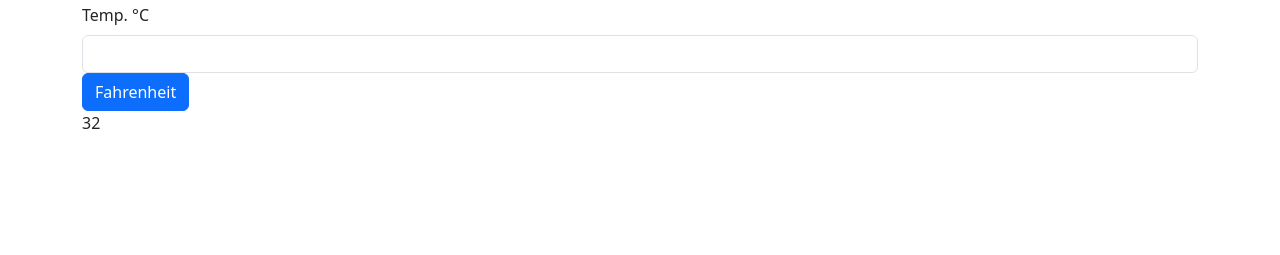
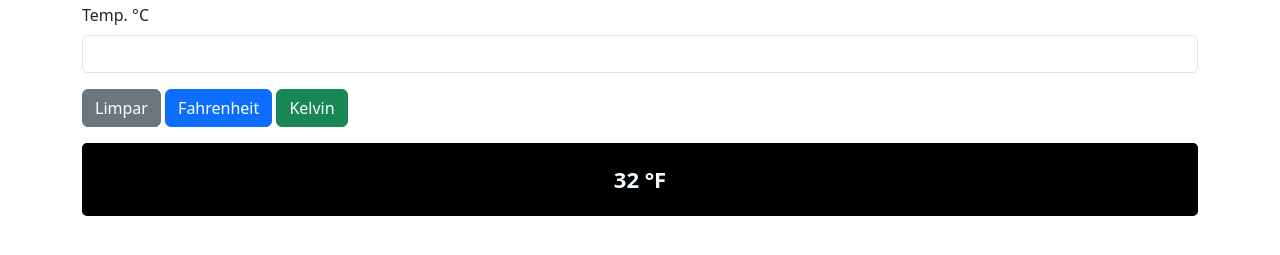
Before and after one commit to DavidWanderley/temp_conversor, a plain HTML site: page index.html in a window 1280 px wide. Both pictures are taken after a click on the button "Fahrenheit". Shown: the part 53-308 px from the top of the page. Drawn offline with nearby package versions, Linux system fonts and the light colour scheme.

Commit message:
adicionando o calculo de kelvin e criando o arquivo css

```diff
--- a/index.html
+++ b/index.html
@@ -10,9 +10,11 @@
       integrity="sha384-4Q6Gf2aSP4eDXB8Miphtr37CMZZQ5oXLH2yaXMJ2w8e2ZtHTl7GptT4jmndRuHDT"
       crossorigin="anonymous"
     />
+    <link rel="stylesheet" href="./style.css" />
   </head>
   <body>
     <div class="container">
+      <form>
         <h1 class="text-center">Conversor de Temperatura</h1>
 
         <div>
@@ -20,15 +22,22 @@
           <input class="form-control" type="number" id="tempC" />
         </div>
 
-      <div>
-        <button class="btn btn-primary" onclick="converter()">
+        <div class="mt-3">
+          <button class="btn btn-secondary" type="reset" onclick="limpar()">
+            Limpar
+          </button>
+          <button class="btn btn-primary" type="button" onclick="converter(`f`)">
             Fahrenheit
+          </button>
+            <button class="btn btn-success" type="button" onclick="converter(`k`)">
+            Kelvin
           </button>
         </div>
 
-      <div class="resultado">
-        <span id="resultado">Temp Fahrenheit</span>
+        <div class="resultado mt-3">
+          <span id="resultado"></span>
         </div>
+      </form>
     </div>
 
     <script
--- a/script.js
+++ b/script.js
@@ -1,18 +1,32 @@
 function converterCtoF(tempC) {
     const tempF = (tempC * 9/5) + 32
-    console.log(`Temperatura = ${tempF} F`);
-
     return tempF;
 }
 
 function convertCtoK(tempC) {
-
+    const tempK = tempC + 273.15;
+    return tempK;
 }
 
 
-function converter() {
-    let tempC = document.getElementById("tempC").value;
-    const resultado = converterCtoF(tempC);
+function converter(temp) {
+    let tempC = document.getElementById("tempC").value.trim() === "" ? 0 : parseFloat(document.getElementById("tempC").value);
 
-    document.getElementById("resultado").innerHTML = resultado;
+    if (temp === "k") {
+        const resultadok = convertCtoK(tempC);
+        document.getElementsByClassName("resultado")[0].style.display = 'flex';
+        return document.getElementById("resultado").innerHTML = ` ${resultadok} °K`;
+    }else if (temp === "f") {
+        const resultadof = converterCtoF(tempC);
+        document.getElementsByClassName("resultado")[0].style.display = 'flex';
+        return document.getElementById("resultado").innerHTML = ` ${resultadof} °F`;
+    } else {
+        alert("Selecione uma opção válida.");
+        return;
+    }
 }
+
+function limpar() {
+    document.getElementsByClassName("resultado")[0].style.display = 'none';
+
+}
--- /dev/null
+++ b/style.css
@@ -0,0 +1,11 @@
+.resultado {
+  background-color: black;
+  display: none;
+  justify-content: center;
+  align-items: center;
+  color: aliceblue;
+  font-weight: 600;
+  font-size: 22px;
+  padding: 20px;
+  border-radius: 5px;
+}
```
Lines whose indentation alone changed are shown as unchanged.
